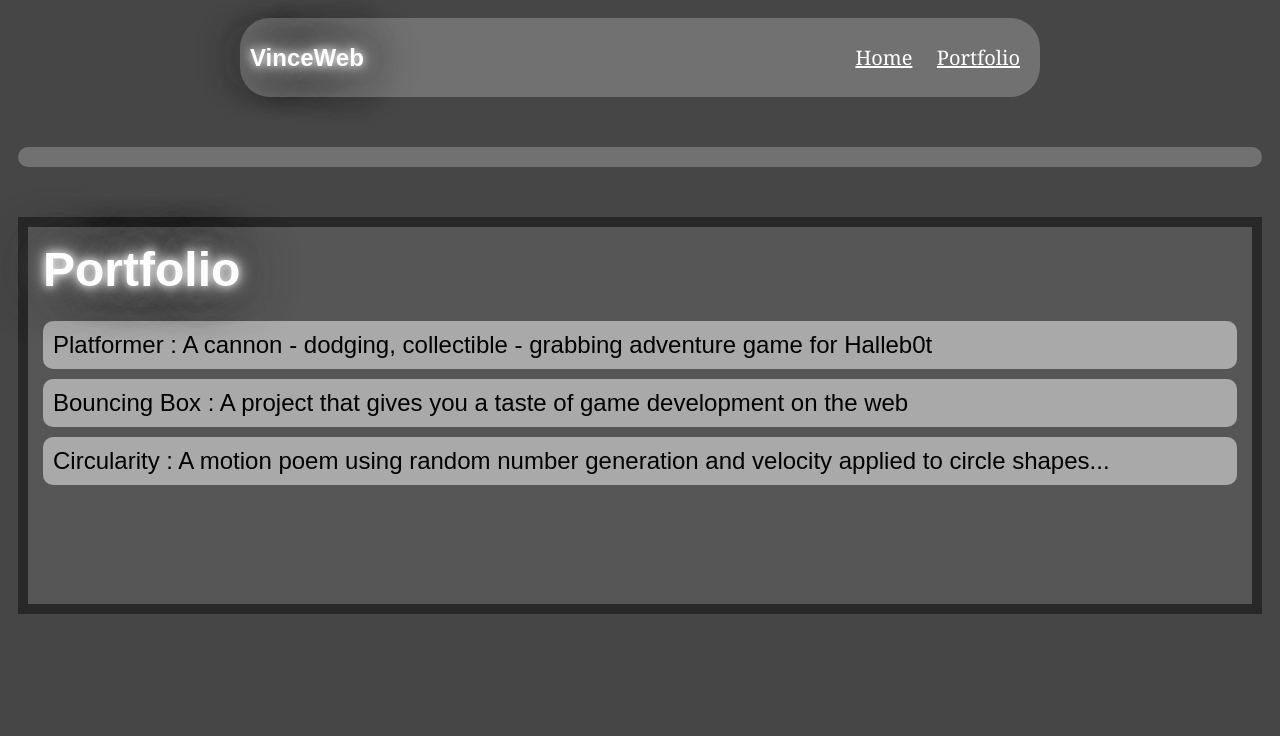
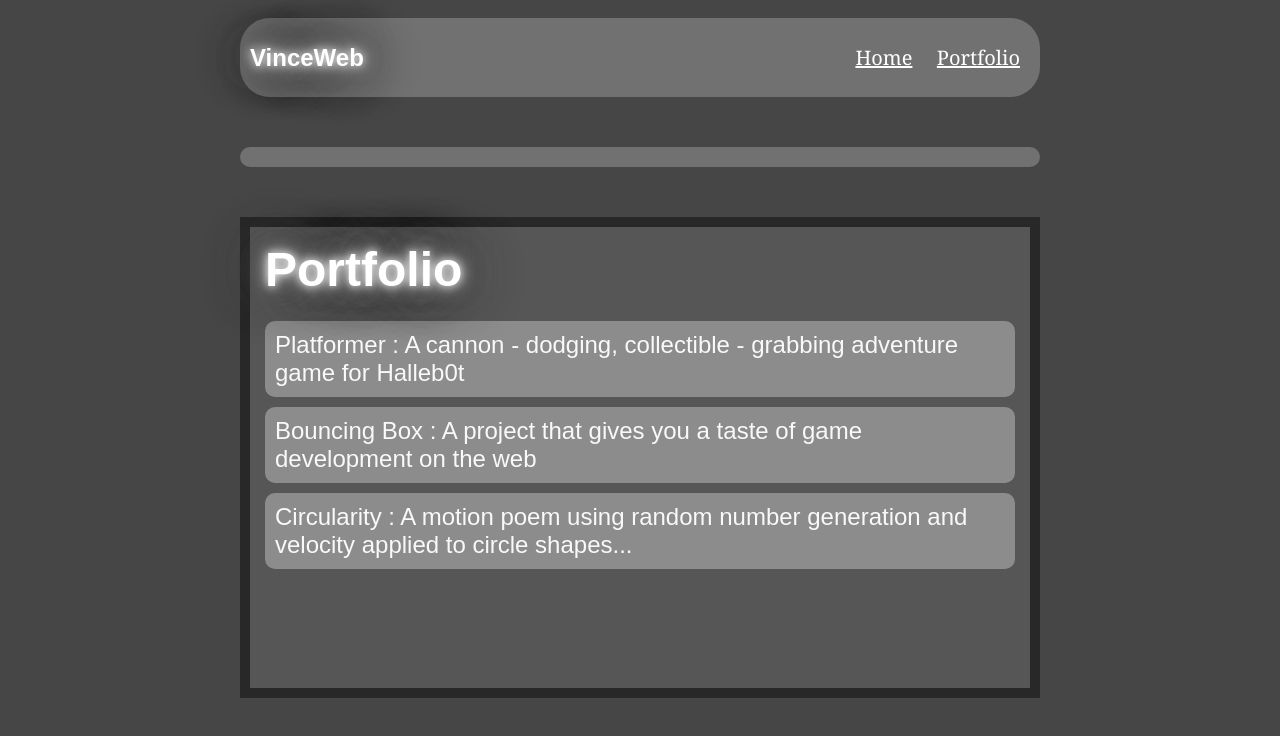
Before and after one commit to VinceRey1/VinceRey1.github.io, a plain HTML site: page portfolio.html in a window 1280 px wide. Drawn offline with Linux system fonts and the light colour scheme.

Commit message:
add portfolio.html file

```diff
--- a/portfolio.html
+++ b/portfolio.html
@@ -2,7 +2,7 @@
 <html>
 
 <head>
-    <title>VinceWeb</title>
+    <title>Vince Web</title>
     <link rel="stylesheet" href="style.css">
 </head>
 
@@ -19,8 +19,6 @@
                 </li>
             </ul>
         </nav>
-    </div>
-
         <nav>
             <!-- Nav stuff here...-->
         </nav>
@@ -28,12 +26,19 @@
             <div class="content">
                 <h1>Portfolio</h1>
                 <ul id="portfolio">
-                <li><a href="projects/platformer/">Platformer : A cannon - dodging, collectible - grabbing adventure game for Halleb0t</a></li>
-                <li><a href="projects/bouncing-box/">Bouncing Box : A project that gives you a taste of game development on the web </a></li>
-                <li><a href="projects/circularity/">Circularity : A motion poem using random number generation and velocity applied to circle shapes...</a></li>
+                    <li><a href="projects/platformer/">Platformer : A cannon - dodging, collectible - grabbing adventure
+                            game for Halleb0t</a></li>
+                    <li><a href="projects/bouncing-box/">Bouncing Box : A project that gives you a taste of game
+                            development
+                            on the web </a></li>
+                    <li><a href="projects/circularity/">Circularity : A motion poem using random number generation and
+                            velocity applied to circle shapes...</a></li>
+
+
                 </ul>
             </div>
         </main>
+    </div>
 </body>
 
 </html>
--- a/style.css
+++ b/style.css
@@ -117,7 +117,10 @@ h1 img {
     border-radius: 25px;
 }
 
-/* portfolio styles */
+   /* portfolio styles */
+   .content h1 {
+    color: rgb(255, 255, 255);
+}
 
 #portfolio {
     list-style-type: none;
@@ -125,17 +128,17 @@ h1 img {
 }
 
 #portfolio li {
-    background: #a9a9a9;
+    background: #8c8c8c;
     padding: 10px;
     border-radius: 10px;
     margin-bottom: 10px;
 }
 
 #portfolio li:hover {
-    background: #a7a7a7;
+    background: #7d7d7d;
 }
 
 #portfolio a {
     text-decoration: none;
-    color: #000000;
+    color: #f9f9f9;
 }
```
Also changed, not shown: index.html (+3 -4 lines). Lines whose indentation alone changed are shown as unchanged.
